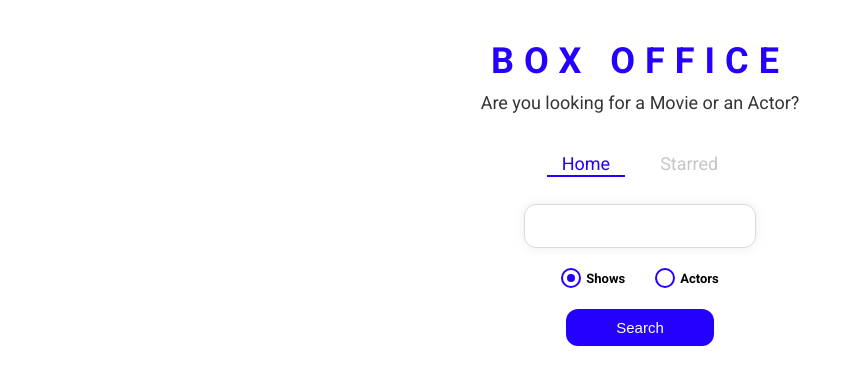
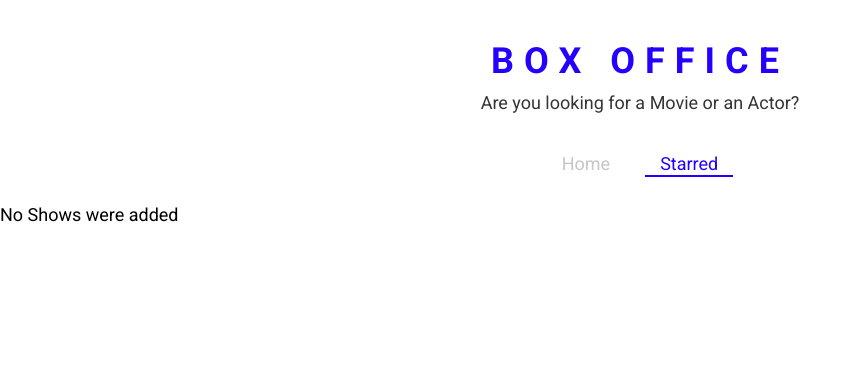
Before and after one commit to ravi238873/box-office, a React (Create React App) app: page /#/starred in a window 1280 px wide. Before the commit this address led to /. Shown: the top 384 px of the page, without its empty margins (0-861 px from the left). Built offline with nearby package versions, Linux system fonts and the light colour scheme.

Commit message:
optimize react components

```diff
--- a/package.json
+++ b/package.json
@@ -1,4 +1,5 @@
 {
+  "homepage": "https://ravi238873.github.io/box-office",
   "name": "box-office",
   "version": "0.1.0",
   "private": true,
@@ -6,6 +7,7 @@
     "@testing-library/jest-dom": "^5.16.5",
     "@testing-library/react": "^13.3.0",
     "@testing-library/user-event": "^13.5.0",
+    "gh-pages": "^4.0.0",
     "react": "^18.2.0",
     "react-dom": "^18.2.0",
     "react-fade-in": "^2.0.1",
@@ -28,6 +30,8 @@
     "workbox-streams": "^6.5.4"
   },
   "scripts": {
+    "predeploy": "npm run build",
+    "deploy": "gh-pages -d build",
     "start": "react-scripts start",
     "build": "npm run clear && react-scripts build",
     "test": "react-scripts test",
--- a/src/components/CustomRadio.js
+++ b/src/components/CustomRadio.js
@@ -1,4 +1,4 @@
-import React from 'react';
+import React, { memo } from 'react';
 import styled from 'styled-components';
 
 const RadioWrapper = styled.label`
@@ -63,4 +63,4 @@ const CustomRadio = ({ label, ...restProps }) => {
   );
 };
 
-export default CustomRadio;
+export default memo(CustomRadio);
--- a/src/components/Navs.js
+++ b/src/components/Navs.js
@@ -1,4 +1,4 @@
-import React from 'react';
+import React, { memo } from 'react';
 import { useLocation } from 'react-router-dom';
 import { NavList, LinkStyled } from './Navs.styled';
 
@@ -28,4 +28,4 @@ const Navs = () => {
   );
 };
 
-export default Navs;
+export default memo(Navs);
--- a/src/components/Title.js
+++ b/src/components/Title.js
@@ -1,4 +1,4 @@
-import React from 'react';
+import React, { memo } from 'react';
 import { TitleWrapper } from './Title.styled';
 
 const Title = ({ title, subtitle }) => {
@@ -10,4 +10,4 @@ const Title = ({ title, subtitle }) => {
   );
 };
 
-export default Title;
+export default memo(Title);
--- a/src/components/shows/ShowCard.js
+++ b/src/components/shows/ShowCard.js
@@ -1,4 +1,4 @@
-import React from 'react';
+import React, { memo } from 'react';
 import { Link } from 'react-router-dom';
 
 import { StyledShowCard } from './ShowCard.styled';
@@ -29,4 +29,4 @@ const ShowCard = ({ id, image, name, summary, onStarredClick, isStarred }) => {
   );
 };
 
-export default ShowCard;
+export default memo(ShowCard);
--- a/src/components/shows/ShowGrid.js
+++ b/src/components/shows/ShowGrid.js
@@ -1,4 +1,5 @@
-import React from 'react';
+/* eslint-disable react-hooks/rules-of-hooks */
+import React, { useCallback } from 'react';
 import ShowCard from './ShowCard';
 import { FlexGrid } from '../styled';
 
@@ -13,13 +14,13 @@ const ShowGrid = ({ data }) => {
       {data.map(({ show }) => {
         const isStarred = starredShows.includes(show.id);
 
-        const onStarredClick = () => {
+        const onStarredClick = useCallback(() => {
           if (isStarred) {
             dispatchStarred({ type: 'REMOVE', showId: show.id });
           } else {
             dispatchStarred({ type: 'ADD', showId: show.id });
           }
-        };
+        }, [isStarred, show.id]);
 
         return (
           <ShowCard
--- a/src/index.js
+++ b/src/index.js
@@ -1,6 +1,6 @@
 import React from 'react';
 import ReactDOM from 'react-dom/client';
-import { BrowserRouter } from 'react-router-dom';
+import { HashRouter } from 'react-router-dom';
 import './index.css';
 import App from './App';
 import * as serviceWorkerRegistration from './serviceWorkerRegistration';
@@ -8,9 +8,9 @@ import reportWebVitals from './reportWebVitals';
 
 const root = ReactDOM.createRoot(document.getElementById('root'));
 root.render(
-  <BrowserRouter>
+  <HashRouter>
     <App />
-  </BrowserRouter>
+  </HashRouter>
 );
 
 // If you want your app to work offline and load faster, you can change
--- a/src/misc/custom-hooks.js
+++ b/src/misc/custom-hooks.js
@@ -1,4 +1,4 @@
-import { useReducer, useEffect, useState } from 'react';
+import { useReducer, useEffect, useState, useCallback } from 'react';
 import { getAPI } from './config';
 
 function showsReducer(prevState, action) {
@@ -41,11 +41,13 @@ export function useLastQuery(key = 'lastQuery') {
     return persisted ? JSON.parse(persisted) : ' ';
   });
 
-  const setPersistedInput = newState => {
-    setInput(newState);
-
-    sessionStorage.setItem(key, JSON.stringify(newState));
-  };
+  const setPersistedInput = useCallback(
+    newState => {
+      setInput(newState);
+      sessionStorage.setItem(key, JSON.stringify(newState));
+    },
+    [key]
+  );
 
   return [input, setPersistedInput];
 }
--- a/src/pages/Home.js
+++ b/src/pages/Home.js
@@ -1,4 +1,4 @@
-import React, { useState } from 'react';
+import React, { useState, useCallback } from 'react';
 import ActorsGrid from '../components/actors/ActorsGrid';
 import CustomRadio from '../components/CustomRadio';
 import MainPageLayout from '../components/MainPageLayout';
@@ -10,6 +10,21 @@ import {
   SearchButtonWrapper,
   SearchInput,
 } from './Home.styled';
+
+const renderResult = results => {
+  if (results && results.length === 0) {
+    return <div>No Results Found</div>;
+  }
+
+  if (results && results.length > 0) {
+    return results[0].show ? (
+      <ShowGrid data={results} />
+    ) : (
+      <ActorsGrid data={results} />
+    );
+  }
+  return null;
+};
 
 const Home = () => {
   const [input, setInput] = useLastQuery();
@@ -24,9 +39,12 @@ const Home = () => {
     );
   };
 
-  const onInputChange = ev => {
-    setInput(ev.target.value);
-  };
+  const onInputChange = useCallback(
+    ev => {
+      setInput(ev.target.value);
+    },
+    [setInput]
+  );
 
   const onKeyDown = ev => {
     if (ev.keyCode === 13) {
@@ -39,21 +57,6 @@ const Home = () => {
   };
 
   console.log(searchOption);
-
-  const renderResult = () => {
-    if (results && results.length === 0) {
-      return <div>No Results Found</div>;
-    }
-
-    if (results && results.length > 0) {
-      return results[0].show ? (
-        <ShowGrid data={results} />
-      ) : (
-        <ActorsGrid data={results} />
-      );
-    }
-    return null;
-  };
 
   return (
     <MainPageLayout>
@@ -92,7 +95,7 @@ const Home = () => {
           Search
         </button>
       </SearchButtonWrapper>
-      {renderResult()}
+      {renderResult(results)}
     </MainPageLayout>
   );
 };
```
Also changed, not shown: 1 other file (tests, documents, lock files or other folders).
